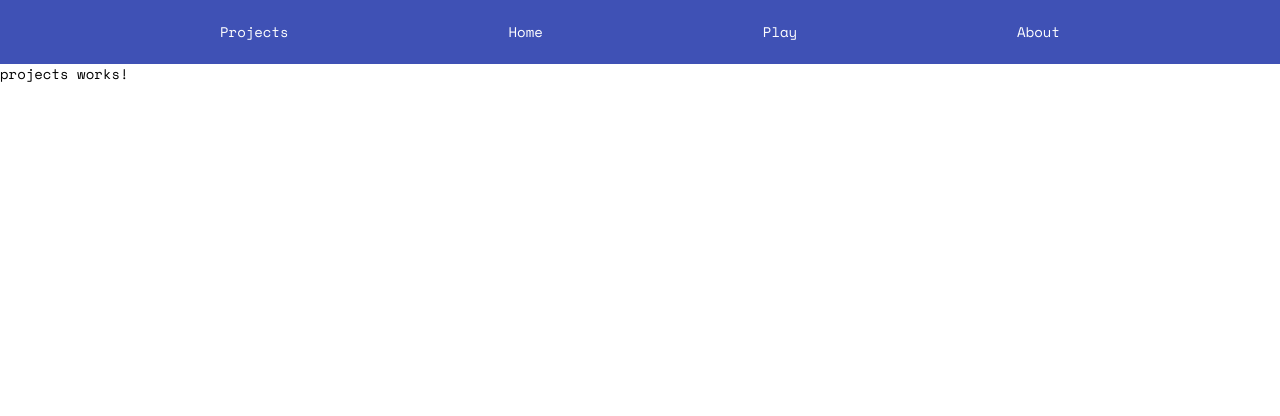
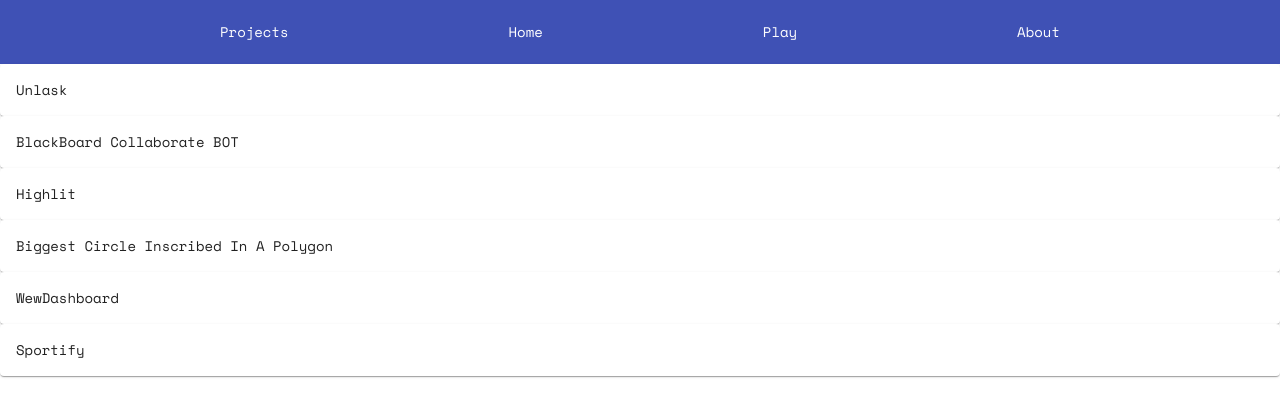
Before and after one commit to Minifixio/portfolio, an Angular app: page /projects in a window 1280 px wide. Shown: the top 416 px of the page. Built offline with nearby package versions, Linux system fonts and the light colour scheme.

Commit message:
Added Projects page

```diff
--- a/src/app/app.module.ts
+++ b/src/app/app.module.ts
@@ -8,6 +8,8 @@
 
 import { MatToolbarModule } from '@angular/material/toolbar';
 import { MatButtonModule } from '@angular/material/button';
+import {MatCardModule} from '@angular/material/card';
+
 import { HomeComponent } from './pages/home/home.component';
 import { ProjectCardComponent } from './components/project-card/project-card.component';
 import { ProjectsComponent } from './pages/projects/projects.component';
@@ -25,7 +27,8 @@
     AppRoutingModule,
     BrowserAnimationsModule,
     MatToolbarModule,
-    MatButtonModule
+    MatButtonModule,
+    MatCardModule
   ],
   providers: [],
   bootstrap: [AppComponent]
--- a/src/app/components/project-card/project-card.component.html
+++ b/src/app/components/project-card/project-card.component.html
@@ -1 +1,5 @@
-<p>project-card works!</p>
+<mat-card>
+    <mat-card-content>
+        {{project.name}}
+    </mat-card-content>
+</mat-card>
--- a/src/app/components/project-card/project-card.component.ts
+++ b/src/app/components/project-card/project-card.component.ts
@@ -1,4 +1,5 @@
-import { Component, OnInit } from '@angular/core';
+import { Component, Input, OnInit } from '@angular/core';
+import { Project } from 'src/app/models/Project';
 
 @Component({
   selector: 'app-project-card',
@@ -7,6 +8,9 @@
 })
 export class ProjectCardComponent implements OnInit {
 
+  @Input()
+  project!: Project;
+
   constructor() { }
 
   ngOnInit(): void {
--- /dev/null
+++ b/src/app/models/Project.ts
@@ -0,0 +1,6 @@
+export interface Project {
+    name: string,
+    description: string,
+    url: string,
+    cover: string
+}
--- a/src/app/pages/home/home.component.css
+++ b/src/app/pages/home/home.component.css
@@ -10,11 +10,11 @@
     display: flex;
     flex-direction: row;
     justify-content: center;
-    align-items: ce;
+    align-items: center;
 }
 
 #intro-img {
-    width: 10%;
+    height: 20vh;
 }
 
 #intro-text-div {
@@ -23,3 +23,7 @@
     align-items: flex-start;
     justify-content: center;
 }
+
+#desc-div {
+    line-height: 18px;
+}
--- a/src/app/pages/home/home.component.html
+++ b/src/app/pages/home/home.component.html
@@ -3,11 +3,10 @@
         <img src="../../../assets/images/calvin5.png" id="intro-img">
         <div id="intro-text-div">
             <h1>Hi I'm minifixio</h1>
-            <div>
+            <div id="desc-div">
                 <p>I'm a computer science engineer student at Télécom Paris</p>
                 <p>I mainly work with Javascript, Typescript, Angular, Ionic, Python and Java</p>
             </div>
         </div>
-
     </div>
 </div>
--- a/src/app/pages/projects/projects.component.html
+++ b/src/app/pages/projects/projects.component.html
@@ -1 +1,5 @@
-<p>projects works!</p>
+<div>
+    <div *ngFor="let project of projects">
+        <app-project-card [project]="project"></app-project-card>
+    </div>
+</div>
--- a/src/app/pages/projects/projects.component.ts
+++ b/src/app/pages/projects/projects.component.ts
@@ -1,4 +1,6 @@
 import { Component, OnInit } from '@angular/core';
+import { Project } from 'src/app/models/Project';
+import projects from '../../../assets/projects/projects.json';
 
 @Component({
   selector: 'app-projects',
@@ -7,9 +9,12 @@
 })
 export class ProjectsComponent implements OnInit {
 
+  projects: Project[] | undefined
+
   constructor() { }
 
   ngOnInit(): void {
+    this.projects = (<any>projects.projects);
   }
 
 }
--- /dev/null
+++ b/src/assets/projects/projects..d.ts
@@ -0,0 +1,6 @@
+import { Project } from "src/app/models/Project";
+
+declare module 'projects.json' {
+    const projects: Project[];
+    export default projects;
+}
--- a/src/assets/projects/projects.json
+++ b/src/assets/projects/projects.json
@@ -2,37 +2,37 @@
     "projects": [
         {
             "name": "Unlask",
-            "description": "",
+            "description": "Lorem ipsum dolor sit amet, consectetur adipiscing elit",
             "link": "https://github.com/Minifixio/unlask-app",
             "cover": ""
         },
         {
             "name": "BlackBoard Collaborate BOT",
-            "description": "",
+            "description": "Lorem ipsum dolor sit amet, consectetur adipiscing elit",
             "link": "https://github.com/Minifixio/blackboard-collab-bot",
             "cover": ""
         },
         {
             "name": "Highlit",
-            "description": "",
+            "description": "Lorem ipsum dolor sit amet, consectetur adipiscing elit",
             "link": "https://github.com/Minifixio/Highlit",
             "cover": ""
         },
         {
             "name": "Biggest Circle Inscribed In A Polygon",
-            "description": "",
+            "description": "Lorem ipsum dolor sit amet, consectetur adipiscing elit",
             "link": "https://github.com/Minifixio/TIPE_2021",
             "cover": ""
         },
         {
             "name": "WewDashboard",
-            "description": "",
+            "description": "Lorem ipsum dolor sit amet, consectetur adipiscing elit",
             "link": "https://github.com/Minifixio/WewDashboard",
             "cover": ""
         },
         {
             "name": "Sportify",
-            "description": "",
+            "description": "Lorem ipsum dolor sit amet, consectetur adipiscing elit",
             "link": "https://github.com/Minifixio/Sportify",
             "cover":""
         }
--- a/tsconfig.json
+++ b/tsconfig.json
@@ -16,6 +16,8 @@
     "experimentalDecorators": true,
     "moduleResolution": "node",
     "importHelpers": true,
+    "resolveJsonModule": true,
+    "esModuleInterop": true ,
     "target": "es2020",
     "module": "es2020",
     "lib": [
```
